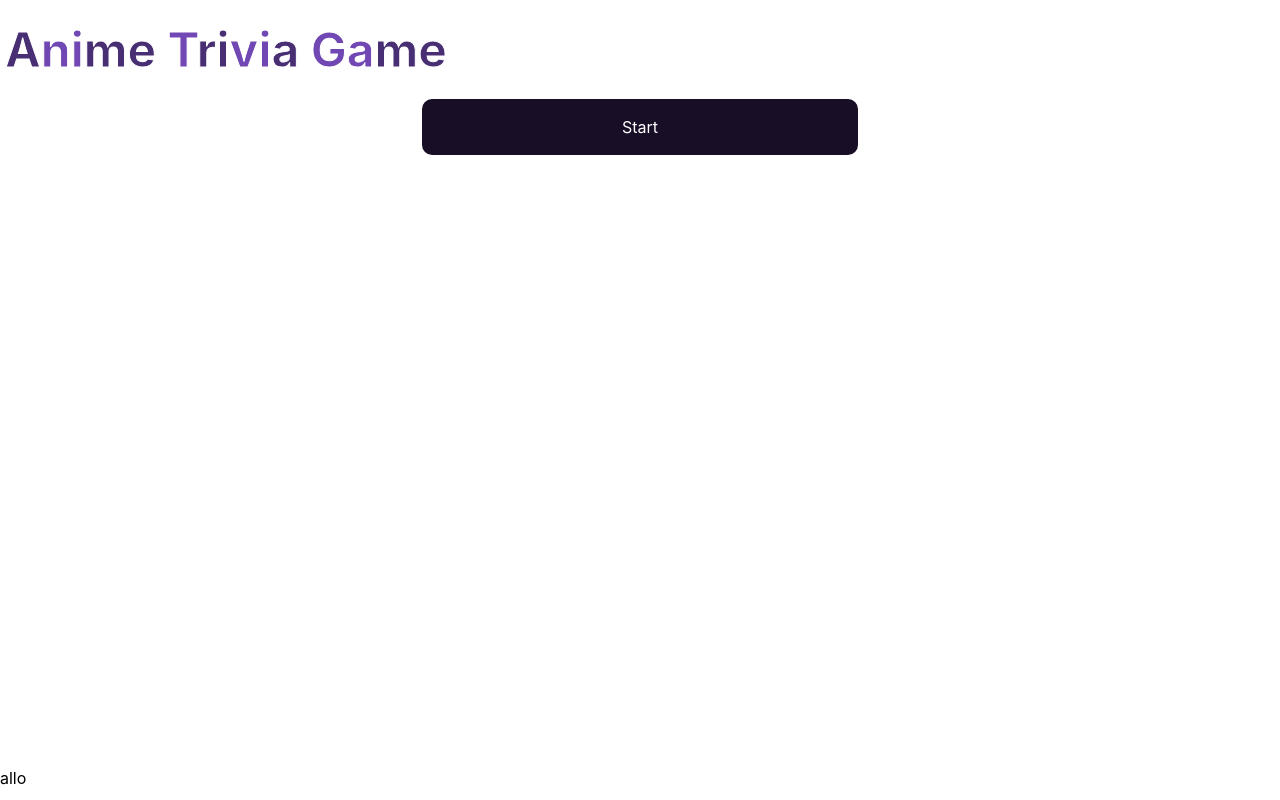
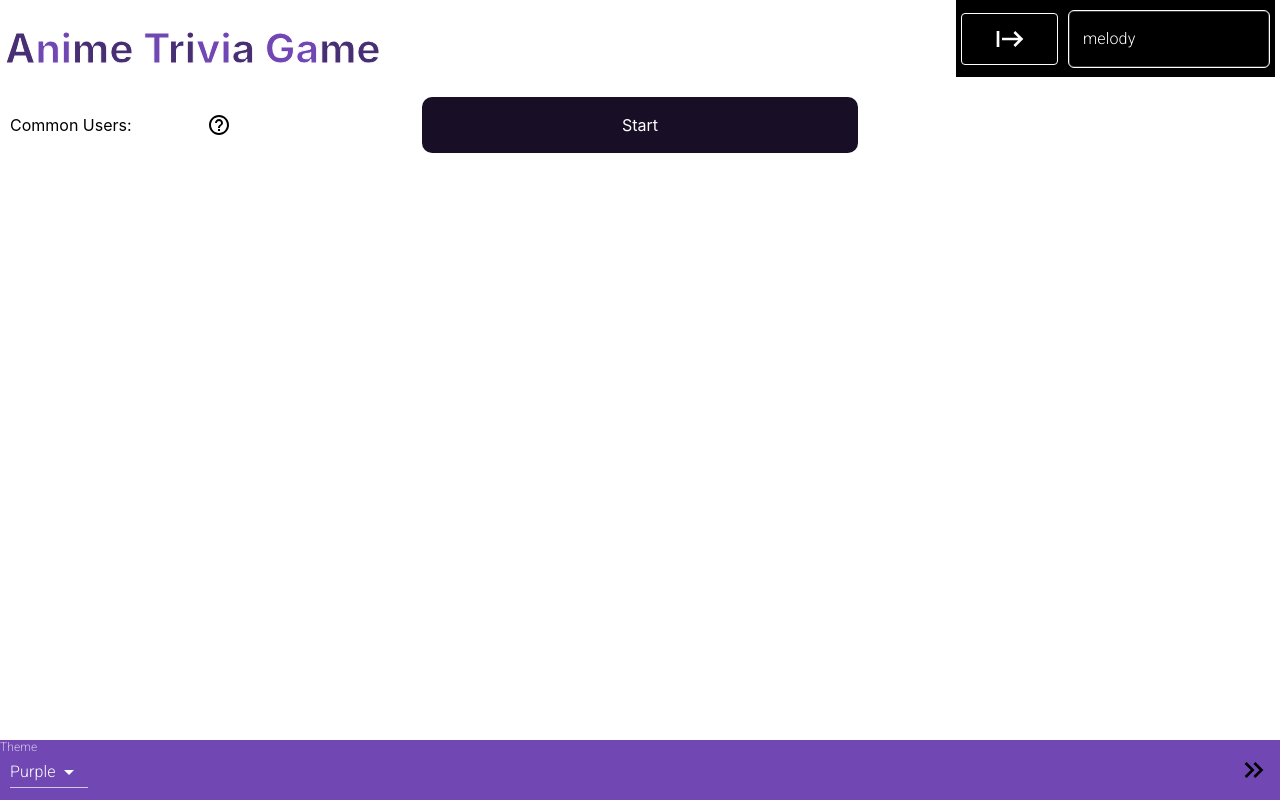
Before and after one commit to ja-me-ch/Anime-Trivia-Game, a Next.js app: page / in a window 1280 px wide. Built offline with nearby package versions, Linux system fonts and the light colour scheme.

Commit message:
bottom bar improvements

```diff
--- a/components/AnimeTriviaGame.js
+++ b/components/AnimeTriviaGame.js
@@ -1,19 +1,25 @@
-import React, { useContext } from 'react';
+import React, { useState, useContext } from 'react';
 // import styled from '@emotion/styled';
 import { styled, useTheme } from '@mui/material/styles'
-import { AnimeTriviaGameContext, AnimeTriviaGameProvider } from '../contexts/AnimeTriviaGameContext';
+import { Collapse } from '@mui/material';
+
 import { QuestionAndAnswerProvider } from '../contexts/QuestionAndAnswerContext';
 import TopBar from './Stage/TopBar';
 import CenterBar from './Stage/CenterBar';
+import BottomBar from './Stage/BottomBar';
+import { AnimeTriviaGameContext } from '../contexts/AnimeTriviaGameContext';
+import { display } from '@mui/system';
 
 const RootStyle = styled('div')(() => ({
     display: 'grid',
+    position: 'relative',
     gridTemplateRows: 'auto 1fr auto',
+    width: '100%',
     // border: '1px solid teal',
-    // width: '100vw',
-    height: '100vh',
-    minHeight: '100vh',
-    maxHeight: '100vh',
+    // minWidth: '100%',
+    // height: '100vh',
+    // minHeight: '100vh',
+    // maxHeight: '100vh',
 }));
 
 const RightSideBar = styled('div')(() => ({
@@ -26,24 +32,31 @@ const CenterContainer = styled('div')(() => ({
 }));
 
 function AnimeTriviaGame() {
-    const theme = useTheme();
+    const [isToggled, setIsToggled] = useState(true);
+    const { showRightBar } = useContext(AnimeTriviaGameContext)
     return (
-        <AnimeTriviaGameProvider>
+
         <QuestionAndAnswerProvider>
             <RootStyle>
                 <TopBar />
 
                 <CenterBar />
 
-                    <footer style={{
-                        background: 'primary.dark',
-                        height: '2em'
+                <div style={{
+                    // border: '1px solid red',
+                    display: 'flex',
+                    minWidth: '100vw',
+                    width: '100vw',
+                    flexDirection: 'row-reverse',
+                    position: 'fixed',
+                    bottom: '0',
+                    right: '0'
                     }}>
-                        allo
-                    </footer>
+                    <BottomBar />
+                </div>
             </RootStyle>
         </QuestionAndAnswerProvider>
-        </AnimeTriviaGameProvider>
+
     )
 }
 
--- a/components/QuestionPanel/QuestionPanel.js
+++ b/components/QuestionPanel/QuestionPanel.js
@@ -1,8 +1,9 @@
 import React, { useEffect, useContext, useState } from 'react';
 import styled from '@emotion/styled';
-import { Select, MenuItem, FormControl, InputLabel, Button, CircularProgress, useTheme } from '@mui/material';
+import { Select, MenuItem, FormControl, InputLabel, Button, CircularProgress, useTheme, FormLabel, Tooltip } from '@mui/material';
 import { AnimeTriviaGameContext } from '../../contexts/AnimeTriviaGameContext';
 import { QuestionAndAnswerContext } from '../../contexts/QuestionAndAnswerContext';
+import HelpOutlineIcon from '@mui/icons-material/HelpOutline';
 import Question from './Question';
 import Answer from './Answer';
 
@@ -18,6 +19,10 @@ const RootStyle = styled('div')((props) => ({
 
 const CommonUserCount_Select = styled(Select)((props) => ({
     color: 'white',
+    marginRight: '10px'
+    // borderColor: 'white',
+    // height: '90%',
+
     // border: '1px solid white'
 }));
 
@@ -68,14 +73,10 @@ const Answers_Container = styled('div')((props) => ({
 const LoadingOverlay = styled('div')(({ buttonStatus }) => ({
     position: 'absolute',
     left: '0',
-    // height: '100vh',
-    // width: '100vw',
     height: '100%',
     width: '100%',
     background: 'rgba(0, 0, 0, 0.4)',
-    // zIndex: buttonStatus ? '100' : '-1',
-    // opacity: buttonStatus ? '100' : '0',
-    zIndex: '50',
+    zIndex: '10',
 }));
 
 const QuestionHeaderBar = styled('div')((props) => ({
@@ -89,9 +90,11 @@ const QuestionHeaderBar = styled('div')((props) => ({
 }));
 
 const CommonUserContainer = styled('div')((props) => ({
-    width: '100%',
+    display: 'flex',
+    alignItems: 'center'
+    // width: '100%',
     // border: '1px solid blue',
-    alignSelf: 'flex-start',
+    // alignSelf: 'flex-start',
 }));
 
 const NextButtonContainer = styled('div')((props) => ({
@@ -113,28 +116,8 @@ function QuestionPanel() {
 
     // console.log(theme);
     useEffect(() => {
-
-        /*
-            DONE:
-            change questionpanel to rerender when question is added to history
-            have a number selecter to increment to next questionHistory entry
-            display latest question in questionpanel
-            disable next button until question is answered
-            have a user input for number of users in common
-            have a button to 'start' that starts to generate the questions
-            store questions and history in an array in context
-            keep track of length of array in a state variable to rerender
-            and display current question (array.length-1)
-            start button will change to 'next' button to display next randomly generated question
-            it will push to the question history and update the length of the array (state) and render new question
-
-            TODO:
-            extra: keep track of whether the question was answered correctly
-        */
-        //    console.log(questionHistory[questionNumber]);
         setCurrentQuestion(questionHistory.value[questionNumber]);
-
-    }, [questionNumber, disableAnswering])
+    }, [questionNumber, disableAnswering]);
 
     const setCommonUserCount_Select = function () {
         const menuItems = [];
@@ -143,8 +126,7 @@ function QuestionPanel() {
         for (let i = 1; i <= length; i++) {
             menuItems.push(<MenuItem value={i} key={`menuItem-${i}`}>{i}</MenuItem>)
         }
-        return <FormControl>
-            <CommonUserCount_Select
+        return <CommonUserCount_Select
             value={commonUserCount}
             onChange={(e) => {
                 setCommonUserCount(e.target.value);
@@ -155,17 +137,9 @@ function QuestionPanel() {
                 else {
                     selectedTheme.update('dark');
                 }
-                }}
-                sx={
-                    {
-                        '.MuiSelect-icon': {
-                            color: 'white'
-                        }
-                    }
-                }>
+            }}>
             {menuItems}
         </CommonUserCount_Select>
-        </FormControl>
     }
 
     const setStartNext_Button = function (currentQuestion) {
@@ -215,26 +189,11 @@ function QuestionPanel() {
         }
         else {
             const answerComponents = currentQuestion.answers.map((a, index) => {
-                /*This function determines what color background the answer component
-                will have when clicked, green if correct, red if incorrect, and
-                will show the correct answer if the guess was incorrect
-                */
-                // const getAnswerColor = function () {
-                //     if (clicked.length > 0) {
-                //         if (a.isCorrect) return correctColors;
-                //         else if (clicked[index] === true && a.isCorrect === false) return incorrectColors;
-                //         else return defaultColors;
-                //     }
-                //     else return defaultColors;
-                // }
-
                 return <Answer
                     text={a.answer}
                     isCorrect={a.isCorrect}
                     letter={letters[index]}
                     index={index}
-                    // colors={getAnswerColor()}
-                    // selectedTheme={selectedTheme}
                     clicked={clicked[index]}
                     disableAnswering={disableAnswering} //Whether the button should be disabled
                     toggleClicked={toggleClicked} //Toggles the disabled state and more
@@ -242,7 +201,6 @@ function QuestionPanel() {
                     key={`${letters[index]}-${index}-${a.answer}`}
                 />;
             });
-            // console.log(currentQuestion);
             return <div style={{
                 display: 'grid',
                 gridTemplateRows: '1fr auto',
@@ -274,8 +232,20 @@ function QuestionPanel() {
             </LoadingOverlay>}
             <QuestionHeaderBar>
                 <CommonUserContainer>
-                    <span></span>
+                    <span style={{
+                        padding: '0 10px'
+                    }}>Common Users:
+                    </span>
                     {setCommonUserCount_Select()}
+                    <Tooltip title={<div style={{
+                        fontSize: '1rem',
+                        letterSpacing: '1px'
+                    }}>
+                        The minimum amount of common users required for the anime to be considered for a question.
+                        eg. If there are 3 users added and common users is set to 2, at minimum the anime must be in atleast 2 of the users' lists.
+                    </div>}>
+                        <HelpOutlineIcon />
+                    </Tooltip>
                 </CommonUserContainer>
                 {setStartNext_Button(currentQuestion)}
             </QuestionHeaderBar>
--- a/components/QuestionPanel/QuestionTemplates/Images.js
+++ b/components/QuestionPanel/QuestionTemplates/Images.js
@@ -12,10 +12,7 @@ const QuestionContainer = styled('div')((props) => ({
     justifyContent: 'center',
     backgroundImage: props.bannerImage ? `linear-gradient(180deg, rgba(255, 255, 255, 0) 0%, rgba(0, 0, 0, 0.3) 100%),
     url(${props.bannerImage})` : null,
-    // backgroundImage: `url(${props.bannerImage})`,
-    // backgroundImage: `linear-gradient(180deg, rgba(255, 255, 255, 0) 0 %, rgba(0, 0, 0, 0.3) 100 %)`,
     backgroundSize: 'cover',
-    // position: 'relative',
     backgroundPosition: props.bannerImage ? '50% 50%' : null,
     backgroundRepeat: 'no-repeat',
     // transition: 'all 20s ease',
@@ -26,22 +23,21 @@ const QuestionContainer = styled('div')((props) => ({
 }));
 
 const QuestionTextBox = styled('div')((props) => ({
+    display: 'grid',
+    gridTemplateRows: 'auto auto 1fr',
     maxWidth: '90%',
-    // minHeight: '250px',
-    // height: '100%',
-    // border: '1px solid red',
+    minWidth: '60%',
+    maxHeight: '750px',
     background: 'rgba(0,0,0,0.55)',
     borderRadius: '10px',
-    // margin: '1%',
+    // paddingBottom: '10px',
     justifyContent: 'center',
-    // flexGrow: '1'
 }));
 
 const NativeTitle = styled('h2')(({ disableAnswering }) => ({
-    padding: '5px',
-    // marginTop: '-5px',
+    // padding: '5px',
     marginBottom: '-5px',
-    fontSize: '1em',
+    fontSize: '1.5em',
     textAlign: 'center',
     pointerEvents: disableAnswering ? '' : 'none'
 }));
@@ -61,17 +57,12 @@ const QuestionText = styled('div')((props) => ({
 
 const CenterImageContainer = styled('div')(({ imagesCount }) => ({
     display: 'flex',
-    // flexShrink: '1',
     justifyContent: 'center',
     borderSizing: 'unset',
-    // marginRight: '25px',
     paddingLeft: '15px',
     paddingBottom: '15px',
     height: 'auto',
     minWidth: imagesCount === 1 ? '50%' : '25%',
-    // minWidth: '175px',
-    // border: '1px solid red',
-    // flexBasis: '50%'
 }));
 
 const CenterImageImg = styled('img')((props) => ({
@@ -79,33 +70,23 @@ const CenterImageImg = styled('img')((props) => ({
     height: 'auto',
     objectFit: 'cover',
     objectPosition: '50% 50%',
-    // minWidth: '20%',
     maxWidth: '100%',
-    // maxHeight: '100%',
 }));
 
 const AnswerImages = styled('div')(({ imagesCount, theme }) => ({
     padding: '5px',
-    // display: 'flex',
-    // justifyContent: 'space-evenly',
     display: 'grid',
     gridTemplateColumns: `repeat(${imagesCount}, 1fr)`,
     [theme.breakpoints.down('sm')]: {
         gridTemplateColumns: imagesCount === 1 ? `repeat(${imagesCount}, 1fr)` : `repeat(${2}, auto)`,
         gridTemplateRows: `repeat(${2}, auto)`
     }
-    // '@media(max-width: 500px)': {
-    //     gridTemplateColumns: imagesCount === 1 ? `repeat(${imagesCount}, 1fr)` : `repeat(${2}, auto)`,
-    //     gridTemplateRows: `repeat(${2}, auto)`,
-    // }
 }));
 
 const AnswerImageContainer = styled('div')((props) => ({
     display: 'flex',
-    // flexDirection: 'column',
     padding: '0.3em',
     justifyContent: 'space-evenly',
-    // border: '1px solid yellow',
     position: 'relative',
     width: 'auto',
     '&:hover': {
@@ -119,9 +100,6 @@ const AnswerImageContainer = styled('div')((props) => ({
 }));
 
 const AnswerImage = styled('img')((props) => ({
-    // position: 'relative',
-    // top: '0',
-    // left: '0',
     borderRadius: '10px',
     padding: '5px',
     height: '100%',
@@ -138,7 +116,6 @@ const AnswerImageLetter = styled('h2')(({ theme }) => ({
     bottom: '-100px',
     fontSize: '5em',
     color: '#ECECEC',
-    // zIndex: '10',
     WebkitTextStroke: '2.5px black',
     transition: 'all 0.7s ease',
     [theme.breakpoints.down('sm')]: {
@@ -148,13 +125,14 @@ const AnswerImageLetter = styled('h2')(({ theme }) => ({
 
 const QuestionContent = styled('div')(({ theme }) => ({
     display: 'flex',
+    justifyContent: 'space-between',
     [theme.breakpoints.down('sm')]: {
         flexDirection: 'column'
     }
 }));
 
 const Images = function ({ props }) {
-    const { bannerImage, template, question, title, siteUrl, customChildren, disableAnswering } = props;
+    const { bannerImage, template, question, title, siteUrl, disableAnswering } = props;
     const { images, imagesCount, showMain } = template;
     const letters = ['A', 'B', 'C', 'D'];
 
@@ -175,15 +153,40 @@ const Images = function ({ props }) {
     const CenterImage = showMain ? <CenterImageImg src={images[0].image} /> : null;
     if (disableAnswering) { CenterImage = <a href={images[0].siteUrl} style={{ display: 'contents' }} target='_blank'>{CenterImage}</a> }
 
+    const getTitle = function () {
+        const { native, romaji, english } = title;
+        if (native === english || native === romaji) {
+            return (<NativeTitle
+            disableAnswering={disableAnswering}
+            sx={{
+                mb: 2
+            }}
+            >
+                <a href={siteUrl} target='_blank'>{title.native}</a>
+            </NativeTitle>)
+        }
+        else {
+            return (<>
+                <NativeTitle disableAnswering={disableAnswering}>
+                    <a href={siteUrl} target='_blank'>{title.native}</a>
+                </NativeTitle>
+                <Title disableAnswering={disableAnswering}>
+                    <a href={siteUrl} target='_blank'>{title.english === null ? title.romaji : title.english}</a>
+                </Title>
+            </>)
+        }
+    }
+
     return (
         <QuestionContainer bannerImage={bannerImage}>
             <QuestionTextBox>
-                <NativeTitle disableAnswering={disableAnswering}>
+                {/* <NativeTitle disableAnswering={disableAnswering}>
                     <a href={siteUrl} target='_blank'>{title.native === title.english ? null : title.native}</a>
                 </NativeTitle>
                 <Title disableAnswering={disableAnswering}>
                     <a href={siteUrl} target='_blank'>{title.english === null ? title.native : title.romaji}</a>
-                </Title>
+                </Title> */}
+                {getTitle()}
                 <QuestionContent>
                     {showMain && <CenterImageContainer imagesCount={imagesCount}>
                         {CenterImage}
@@ -201,7 +204,7 @@ const Images = function ({ props }) {
                     </div>
                 </QuestionContent>
             </QuestionTextBox>
-            {customChildren !== undefined ? customChildren : null}
+            {/* {customChildren !== undefined ? customChildren : null} */}
         </QuestionContainer>
     )
 }
--- /dev/null
+++ b/components/Stage/BottomBar.js
@@ -0,0 +1,94 @@
+import { styled, NativeSelect, InputLabel, FormControl, Collapse } from '@mui/material';
+import { useContext, useState } from 'react';
+import ThemeSelector from '../ThemeSelector';
+import { AnimeTriviaGameContext } from '../../contexts/AnimeTriviaGameContext';
+import KeyboardDoubleArrowLeftIcon from '@mui/icons-material/KeyboardDoubleArrowLeft';
+import KeyboardDoubleArrowRightIcon from '@mui/icons-material/KeyboardDoubleArrowRight';
+
+const RootStyle = styled('div')(({ theme, isToggled }) => ({
+    display: 'flex',
+    // flexDirection: isToggled ? 'row-reverse' : 'row',
+    justifyContent: 'flex-end',
+// gridTemplateColumns: '1fr 1fr 1fr',
+    // position: 'fixed',
+    // bottom: '0',
+    // right: '0',
+    // minHeight: '60px',
+    paddingLeft: '10px',
+    width: '100vw',
+    // minWidth: '100%',
+    // width: isToggled ? '100%' : 'auto',
+    // border: '1px solid blue',
+    // backgroundColor: theme.palette[theme.palette.theme].primary.light,
+    // boxShadow: '5px -5px 25px 5px rgba(0, 0, 0, 0.5)',
+    // alignItems: 'center',
+    // justifyContent: 'space-between',
+    // zIndex: '11',
+    // transition: 'all 1s ease'
+}));
+
+const ThemeSelectorContainer = styled('div')(({ theme, isToggled }) => ({
+    width: '100%',
+    // position: 'absolute',
+    // bottom: '0',
+    // right: '0',
+    height: '60px',
+    // padding: '5px 0px 5px 5px',
+    // padding: '10px 0',
+    backgroundColor: theme.palette[theme.palette.theme].primary.light,
+    // display: isToggled ? 'auto' : 'none'
+}));
+
+const ExpandButton = styled('div')(({ theme }) => ({
+    // justifySelf: 'flex-end',
+    backgroundColor: theme.palette[theme.palette.theme].primary.light,
+    height: '60px',
+    // position: 'fixed',
+    // bottom: '0',
+    // right: '0',
+    display: 'flex',
+    justifyContent: 'center',
+    alignItems: 'center',
+    paddingRight: '10px',
+    // fontSize: '2em'
+}))
+
+const BottomBar = function ({ isToggled, setIsToggled }) {
+    // const [isToggled, setIsToggled] = useState(true);
+    const { selectedTheme, showRightBar } = useContext(AnimeTriviaGameContext);
+
+    const onChangeThemeSelect = function (e) {
+        selectedTheme.update(e.target.value);
+    }
+
+    const expandButtonStyle = {
+        fontSize: '2em',
+        cursor: 'pointer'
+    }
+
+    const onExpandButtonClick = function (e) {
+        setIsToggled((st) => {
+            return st ? false : true
+        })
+    }
+
+    return (
+        <RootStyle isToggled={isToggled}>
+            <Collapse in={showRightBar} orientation='horizontal'>
+                <div style={{
+                    width: '100vw',
+                    // border: '1px solid yellow'
+                }}>
+                    <ThemeSelectorContainer isToggled={showRightBar}>
+                        <ThemeSelector />
+                    </ThemeSelectorContainer>
+                </div>
+            </Collapse>
+            <ExpandButton onClick={(e) => onExpandButtonClick(e)}>
+                {showRightBar ? <KeyboardDoubleArrowRightIcon style={expandButtonStyle} /> : <KeyboardDoubleArrowLeftIcon style={expandButtonStyle} />}
+            </ExpandButton>
+        </RootStyle>
+    )
+}
+
+export default BottomBar;
--- a/components/Stage/TopBar.js
+++ b/components/Stage/TopBar.js
@@ -17,7 +17,7 @@ const RootStyle = styled('div')(() => ({
     // display: 'grid',
     // gridTemplateColumns: '1fr 1fr 1fr',
     margin: '0 5px 0 5px',
-    maxHeight: '100px',
+    // maxHeight: '100px',
 }));
 
 const OpenDrawerIcon = styled(GroupAddIcon)(({ textColor }) => ({
@@ -38,7 +38,8 @@ const RightSide = styled('div')(() => ({
     // border: '1px solid red',
     justifyContent: 'flex-end',
     alignItems: 'center',
-
+    backgroundColor: 'black',
+    height: '80%'
 }));
 
 const LeftSide = styled('div')(() => ({
@@ -71,17 +72,20 @@ const TotalQuestions = styled('span')(() => ({
 }));
 
 const SiteName = styled('h2')(({ theme }) => ({
-
+    display: 'auto',
+    [theme.breakpoints.down('md')]: {
+        display: 'none'
+    }
 }));
 
 const MainColorText = styled('span')(({ theme }) => ({
-    fontSize: '2em',
+    fontSize: '1.7em',
     color: theme.palette[theme.palette.theme].primary.main,
     WebkitTextStroke: `1px ${theme.palette[theme.palette.theme].primary.contrastText}`
 }));
 
 const LightColorText = styled('span')(({ theme }) => ({
-    fontSize: '2em',
+    fontSize: '1.7em',
     color: theme.palette[theme.palette.theme].primary.light,
     WebkitTextStroke: `1px ${theme.palette[theme.palette.theme].primary.contrastText}`
 }));
@@ -183,6 +187,7 @@ const TopBar = function () {
                         aspectRatio: '1/1',
                         minWidth: 'unset',
                         padding: '25px',
+                        backgroundColor: 'black',
                         ':hover': {
                             borderColor: theme.palette[theme.palette.theme].primary.contrastText,
                             backgroundColor: 'rgba(255, 255, 255, 0.25)'
--- /dev/null
+++ b/components/ThemeSelector.js
@@ -0,0 +1,31 @@
+import { styled, NativeSelect, InputLabel, FormControl, Collapse } from '@mui/material';
+import { useContext } from 'react';
+import { AnimeTriviaGameContext } from '../contexts/AnimeTriviaGameContext';
+
+const ThemeSelector = function () {
+    const {selectedTheme} = useContext(AnimeTriviaGameContext)
+
+    return <FormControl sx={{
+        paddingLeft: '10px'
+    }}>
+        <InputLabel variant="standard" htmlFor='themeSelect'>
+            Theme
+        </InputLabel>
+        <NativeSelect
+            defaultValue={'purple'}
+            inputProps={{
+                name: 'theme',
+                id: 'themeSelect',
+            }}
+            onChange={(e) => {
+                selectedTheme.update(e.target.value);
+            }}
+        >
+            <option value={'purple'}>Purple</option>
+            <option value={'blue'}>Blue</option>
+            <option value={'jade'}>Jade</option>
+        </NativeSelect>
+    </FormControl>
+}
+
+export default ThemeSelector;
--- a/contexts/AnimeTriviaGameContext.js
+++ b/contexts/AnimeTriviaGameContext.js
@@ -18,7 +18,7 @@ export function AnimeTriviaGameProvider(props) {
     const [showLeftBar, setShowLeftBar] = useState(false);
 
     //ThemeContext
-    const [selectedTheme, setSelectedTheme] = useState('dark');
+    const [selectedTheme, setSelectedTheme] = useState('purple');
 
     const theme = useTheme();
     theme.palette.theme = selectedTheme;
--- a/contexts/QuestionAndAnswerContext.js
+++ b/contexts/QuestionAndAnswerContext.js
@@ -22,7 +22,12 @@ export function QuestionAndAnswerProvider(props) {
         if (list.length === 0) return null;
 
         const MakeCall = async function () {
-            return await getRandomQuestion(list);
+            for (let i = 0; i <= 20; i++) {
+                const pendingQuestion = await getRandomQuestion(list);
+                console.log(pendingQuestion);
+                if (pendingQuestion !== undefined) return pendingQuestion;
+            }
+            // return await getRandomQuestion(list);
         }
 
         MakeCall()
--- a/helper-functions/theme.js
+++ b/helper-functions/theme.js
@@ -5,8 +5,8 @@ import { AnimeTriviaGameContext } from "../contexts/AnimeTriviaGameContext";
 const theme = createTheme({
     palette: {
         mode: 'dark',
-        theme: 'dark',
-        dark: {
+        theme: 'purple',
+        purple: {
             primary: {
                 main: '#482E73',
                 light: '#7047B3',
@@ -26,7 +26,7 @@ const theme = createTheme({
                 contrastText: '#ffffff',
             }
         },
-        light: {
+        blue: {
             primary: {
                 main: '#3C5375',
                 light: '#5C80B5',
@@ -45,7 +45,27 @@ const theme = createTheme({
                 // dark: '',
                 contrastText: '#ffffff',
             }
-        }
+        },
+        jade: {
+            primary: {
+                main: '#399976',
+                light: '#379472',
+                dark: '#375248',
+                contrastText: '#ffffff',
+            },
+            error: {
+                main: '#794F4F',
+                // light: '',
+                // dark: '',
+                contrastText: '#ffffff',
+            },
+            success: {
+                main: '#5A895D',
+                // light: '',
+                // dark: '',
+                contrastText: '#ffffff',
+            }
+        },
     },
 });
 
--- a/pages/index.js
+++ b/pages/index.js
@@ -1,12 +1,15 @@
 import { ThemeProvider } from '@mui/material';
 import React from 'react';
+import { AnimeTriviaGameProvider } from '../contexts/AnimeTriviaGameContext';
 import AnimeTriviaGame from '../components/AnimeTriviaGame';
 import theme from '../helper-functions/theme';
 
 export default function Home(props) {
   return (
     <ThemeProvider theme={theme}>
-      <AnimeTriviaGame />
+      <AnimeTriviaGameProvider>
+        <AnimeTriviaGame />
+      </AnimeTriviaGameProvider>
     </ThemeProvider>
   )
 }
```
Also changed, not shown: components/Profiles/AddProfile.js (+5 -5 lines). Lines whose indentation alone changed are shown as unchanged.
